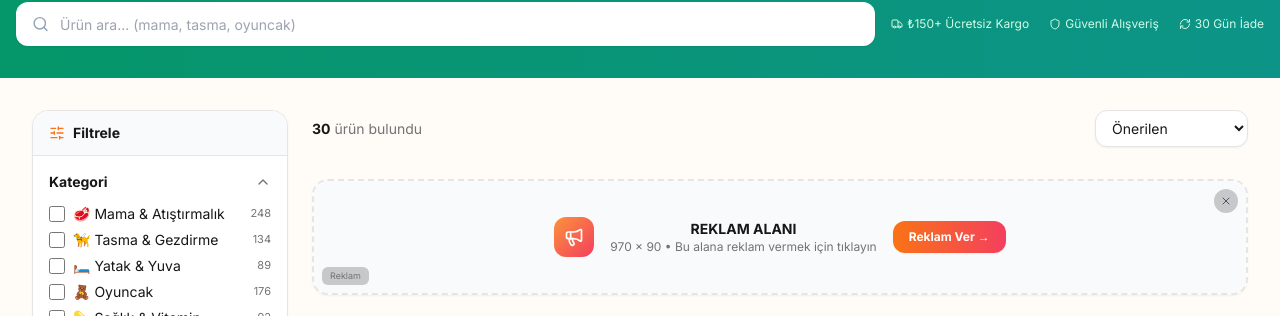
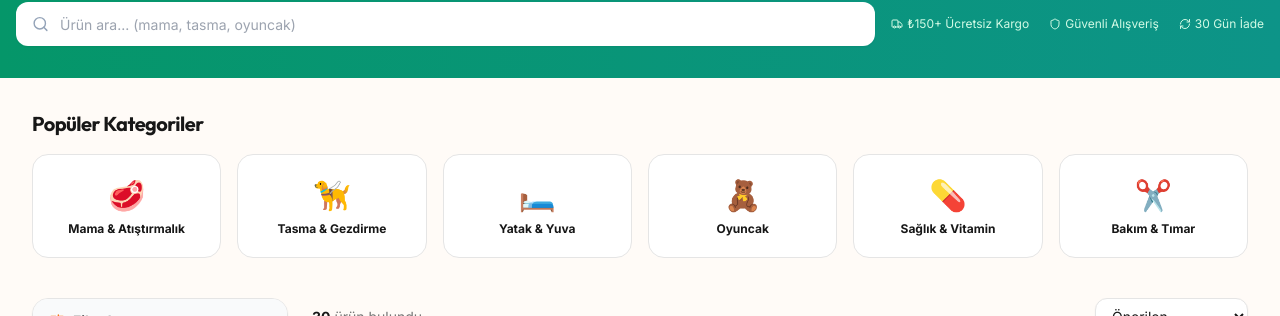
Before and after one commit to sevkabilgisayar/sahiplendirme-web, a Next.js app: page /magaza in a window 1280 px wide. Shown: the part 162-478 px from the top of the page. Built offline with nearby package versions, Linux system fonts and the light colour scheme.

Commit message:
fix: magaza sayfasinda kaybolan ust kategoriler (vitrinler) geri eklendi ve filtre ile senkronize calisacak sekilde tasarlandi

```diff
--- a/src/app/(main)/magaza/page.tsx
+++ b/src/app/(main)/magaza/page.tsx
@@ -2,6 +2,7 @@
 
 import { useState } from 'react';
 import Link from 'next/link';
+import { cn } from '@/lib/utils';
 import {
   ShoppingBag, Star, Truck, Shield, RefreshCw, Search,
   ChevronDown, ChevronUp, SlidersHorizontal, X
@@ -202,6 +203,28 @@ export default function MagazaPage() {
         </div>
       </div>
 
+      {/* ── VİTRİNLER (POPÜLER KATEGORİLER) ── */}
+      <div className="max-w-7xl mx-auto px-4 sm:px-6 lg:px-8 pt-8 pb-2">
+        <h2 className="text-xl font-bold font-display text-[var(--foreground)] mb-4">Popüler Kategoriler</h2>
+        <div className="grid grid-cols-2 md:grid-cols-3 lg:grid-cols-6 gap-4">
+          {CATEGORY_FILTERS.map((cat) => (
+            <div
+              key={cat.label}
+              onClick={() => toggleCat(cat.label)}
+              className={cn(
+                "bg-white border rounded-2xl p-4 flex flex-col items-center justify-center gap-2 cursor-pointer transition-all hover:shadow-md hover:-translate-y-1 text-center h-[104px]",
+                selectedCats.includes(cat.label)
+                  ? "border-[var(--brand-primary)] ring-1 ring-[var(--brand-primary)] bg-orange-50/50"
+                  : "border-[var(--border)]"
+              )}
+            >
+              <span className="text-3xl">{cat.emoji}</span>
+              <span className="text-xs font-bold text-[var(--foreground)] leading-tight">{cat.label}</span>
+            </div>
+          ))}
+        </div>
+      </div>
+
       {/* ── MAIN LAYOUT ── */}
       <div className="max-w-7xl mx-auto px-4 sm:px-6 lg:px-8 py-8">
         <div className="flex gap-6 items-start">
```
